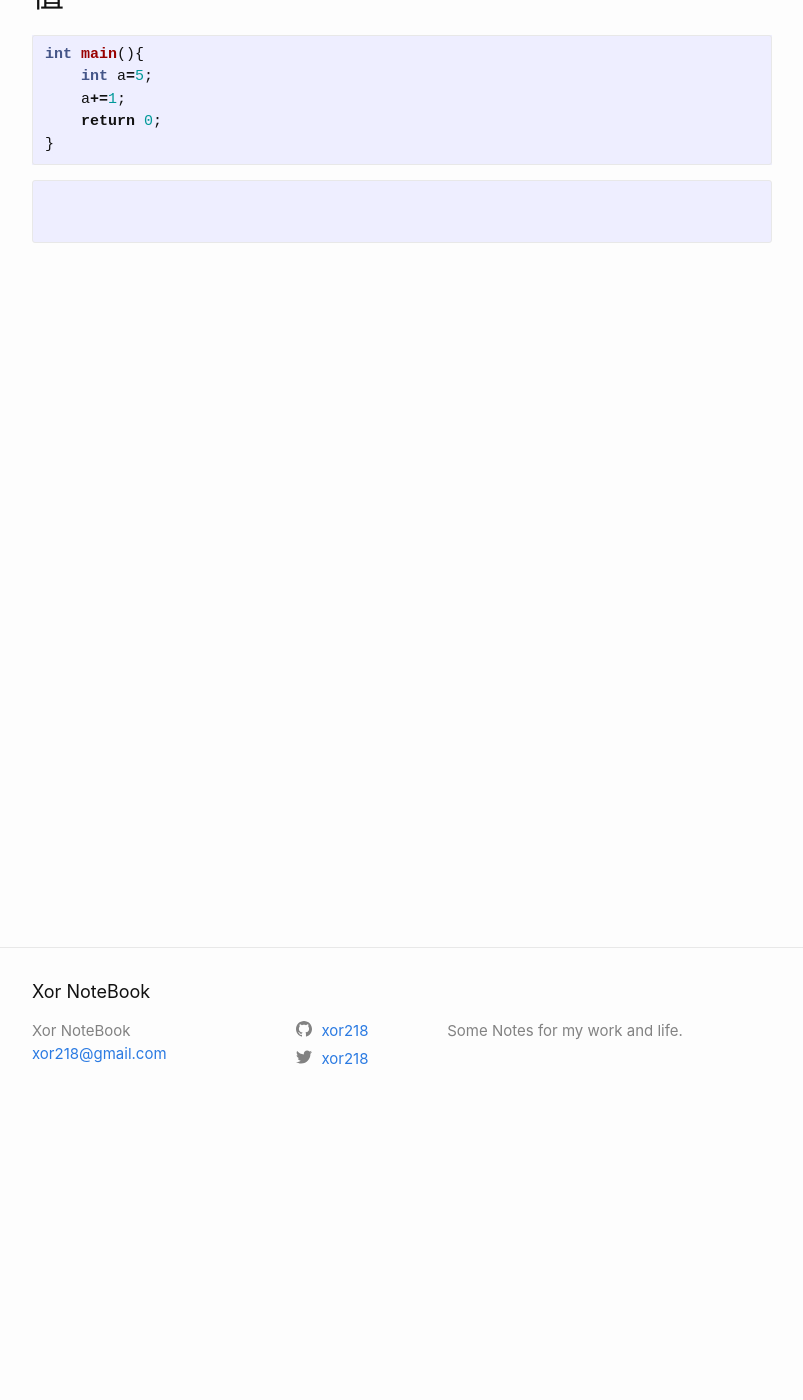
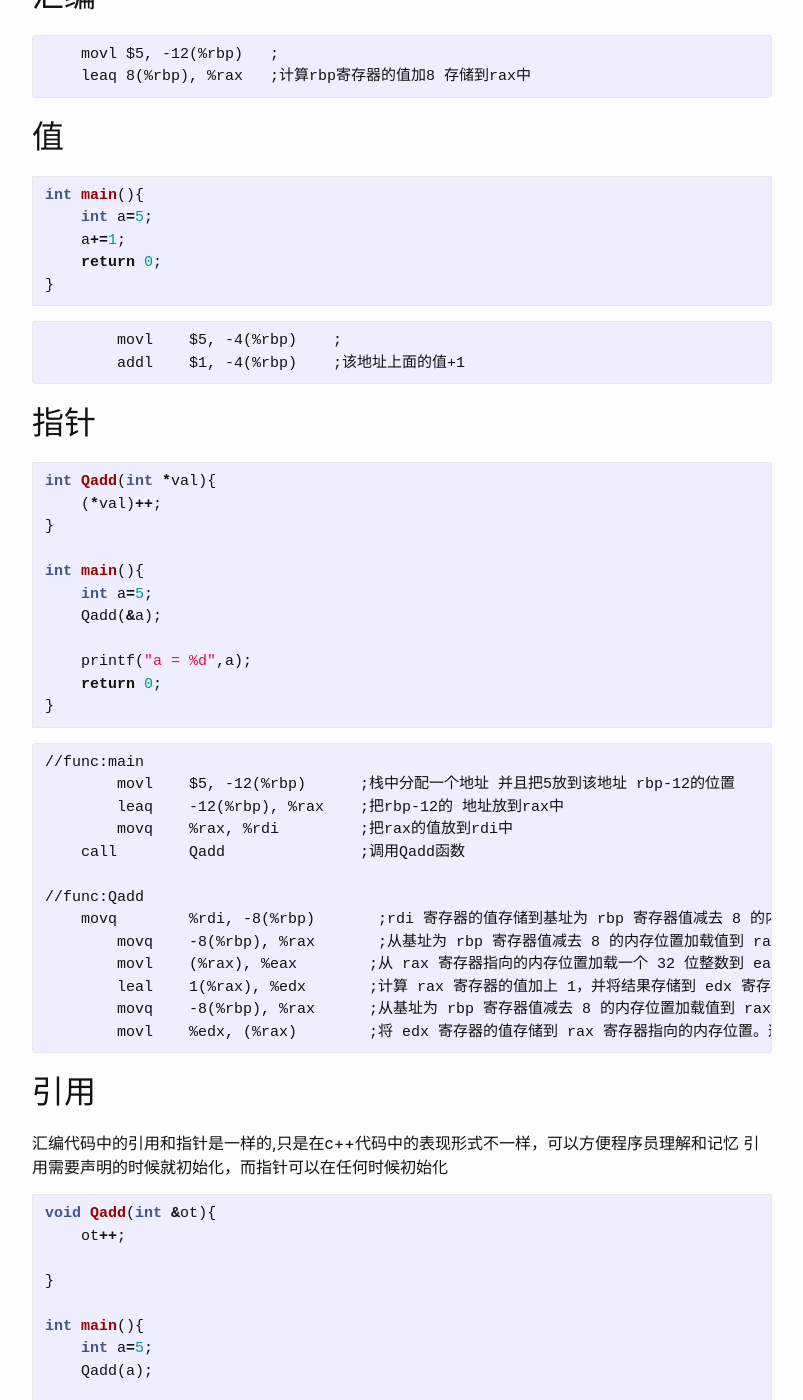
Before and after one commit to xor218/xor218.github.io, a Jekyll site: the page built from CPP/2024-05-06-值-引用-指针-右值引用-在内存中的样子-by汇编.md, in a window 1280 px wide and 1400 px high, scrolled down 270 px. Shown: the whole window, without its empty margins (238-1041 px from the left). Built offline with Jekyll 4.4.1, drawn with Linux system fonts in a browser that asks for light colours; some of the changed text lies outside the part shown.

Commit message:
C to asm

````diff
--- a/CPP/2024-05-06-值-引用-指针-右值引用-在内存中的样子-by汇编.md
+++ b/CPP/2024-05-06-值-引用-指针-右值引用-在内存中的样子-by汇编.md
@@ -6,7 +6,12 @@ date:   2024-05-06 10:22:52 +0800
 categories: [update,CPP]
 ---
 
+## 汇编
 
+```asm
+    movl $5, -12(%rbp)   ;
+    leaq 8(%rbp), %rax   ;计算rbp寄存器的值加8 存储到rax中
+```
 
 ## 值
 
@@ -20,6 +25,136 @@ int main(){
 
 
 ```asm
+	movl	$5, -4(%rbp)    ;
+	addl	$1, -4(%rbp)    ;该地址上面的值+1
+```
+
+
+
+## 指针
+```c
+int Qadd(int *val){
+    (*val)++;
+}
+
+int main(){
+    int a=5;
+    Qadd(&a);
+
+    printf("a = %d",a);
+    return 0;
+}
+```
+
+
+
+```asm
+//func:main
+	movl	$5, -12(%rbp)      ;栈中分配一个地址 并且把5放到该地址 rbp-12的位置
+	leaq	-12(%rbp), %rax    ;把rbp-12的 地址放到rax中
+	movq	%rax, %rdi         ;把rax的值放到rdi中
+    call	Qadd               ;调用Qadd函数
+
+//func:Qadd
+    movq	%rdi, -8(%rbp)       ;rdi 寄存器的值存储到基址为 rbp 寄存器值减去 8 的内存位置。这通常用于保存函数的参数。
+	movq	-8(%rbp), %rax       ;从基址为 rbp 寄存器值减去 8 的内存位置加载值到 rax 寄存器。这通常用于获取函数的参数。
+	movl	(%rax), %eax        ;从 rax 寄存器指向的内存位置加载一个 32 位整数到 eax 寄存器。这可能是在获取一个指针指向的值。
+	leal	1(%rax), %edx       ;计算 rax 寄存器的值加上 1，并将结果存储到 edx 寄存器。这可能是在对一个数值进行增量操作。
+	movq	-8(%rbp), %rax      ;从基址为 rbp 寄存器值减去 8 的内存位置加载值到 rax 寄存器。这通常用于再次获取函数的参数。
+	movl	%edx, (%rax)        ;将 edx 寄存器的值存储到 rax 寄存器指向的内存位置。这可能是在将增量操作的结果存回原来的位置。
+```
+
+
+
+
+## 引用
+汇编代码中的引用和指针是一样的,只是在c++代码中的表现形式不一样，可以方便程序员理解和记忆
+引用需要声明的时候就初始化，而指针可以在任何时候初始化
+
+```c++
+void Qadd(int &ot){
+    ot++;
+
+}
+
+int main(){
+    int a=5;
+    Qadd(a);
+
+    std::cout << "a = "<< a;
+    return 0;
+}
+```
+
+func:Qadd
+```asm
+	movq	%rdi, -8(%rbp)   ;取参数  参数是一个地址
+	movq	-8(%rbp), %rax   ;拷贝该地址   ;放到
+	movl	(%rax), %eax     ;取该地址的值   放到低32位  高32位会被清0
+	leal	1(%rax), %edx    ;值+1 放到edx
+	movq	-8(%rbp), %rax   ;再次拷贝地址到rax
+	movl	%edx, (%rax)     ;把edx的值 放到rax地址中
 
 
 ```
+
+func:main
+```asm
+    movl	$5, -12(%rbp)
+	leaq	-12(%rbp), %rax
+	movq	%rax, %rdi
+	call	_Z4QaddRi
+```
+
+
+
+## 右边值引用
+
+```c++
+void Qadd(int &&ot){
+    ot++;
+
+}
+
+int main(){
+    int a=5;
+    Qadd(std::move(a));
+
+    std::cout << "a = "<< a;
+    return 0;
+}
+```
+
+func:Qadd
+```asm
+    movq	%rdi, -8(%rbp)
+	movq	-8(%rbp), %rax
+	movl	(%rax), %eax
+	leal	1(%rax), %edx
+	movq	-8(%rbp), %rax
+	movl	%edx, (%rax)
+
+```
+
+
+func:main
+```asm
+    xorl	%eax, %eax                  ;eax清零
+	movl	$5, -12(%rbp)               ;栈中分配一个地址 并且把5放到该地址 rbp-12的位置
+	leaq	-12(%rbp), %rax             ;把rbp-12的 地址放到rax中
+	movq	%rax, %rdi                  ;把rax的值放到rdi中
+	call	_ZSt4moveIRiEONSt16remove_referenceIT_E4typeEOS2_  ;调用std::move函数
+	movq	%rax, %rdi                  ;把rax的值放到rdi中
+	call	_Z4QaddOi                   ;调用Qadd函数
+	leaq	.LC0(%rip), %rax            ;把.LC0的地址放到rax中  .LC0:  .string "a = " 字符串常量
+	movq	%rax, %rsi                  ;把rax的值放到rsi中
+	leaq	_ZSt4cout(%rip), %rax       ;把_ZSt4cout的地址放到rax中  std::count对象地址
+	movq	%rax, %rdi                  ;把rax的值放到rdi中
+	call	_ZStlsISt11char_traitsIcEERSt13basic_ostreamIcT_ES5_PKc@PLT   ;operator<< 函数
+	movq	%rax, %rdx                   ;把rax的值放到rdx中
+	movl	-12(%rbp), %eax
+	movl	%eax, %esi
+	movq	%rdx, %rdi
+	call	_ZNSolsEi@PLT
+
+```
````
